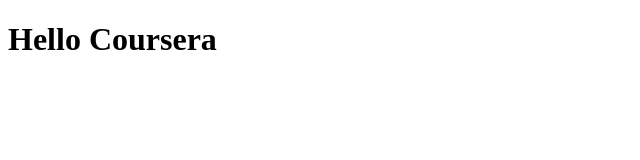
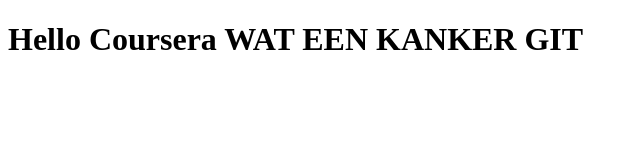
Before and after one commit to YesseOkkerman/coursera-test, a plain HTML site: page site/index.html in a window 1280 px wide. Shown: the whole page, without its empty margins (0-640 px from the left). Drawn offline with Linux system fonts and the light colour scheme.

Commit message:
Small changes

```diff
--- a/site/index.html
+++ b/site/index.html
@@ -7,7 +7,7 @@
 </head>
 <body>
     <h1>
-        Hello Coursera
+        Hello Coursera WAT EEN KANKER GIT
     </h1>
 </body>
 </html>
```
